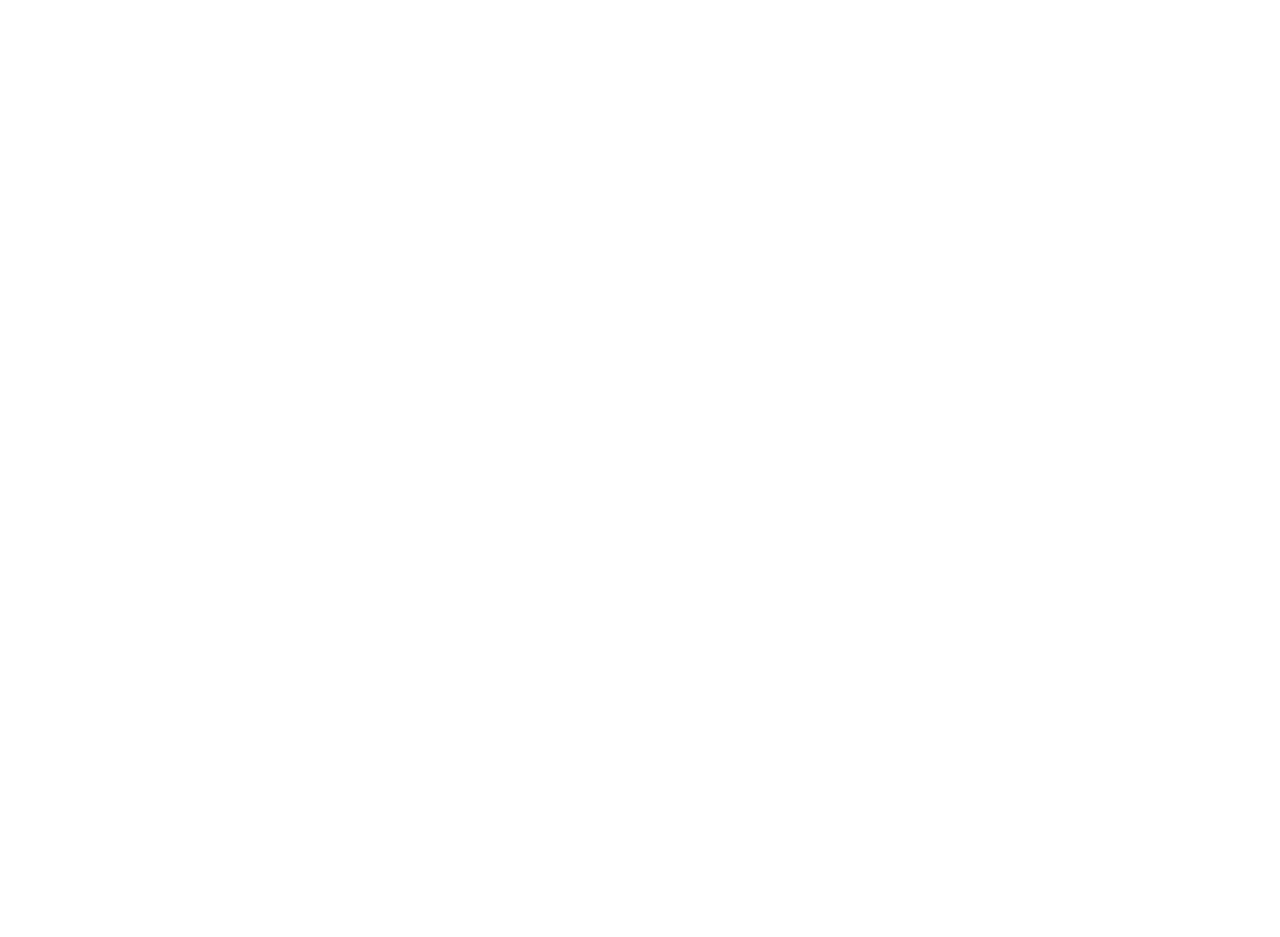
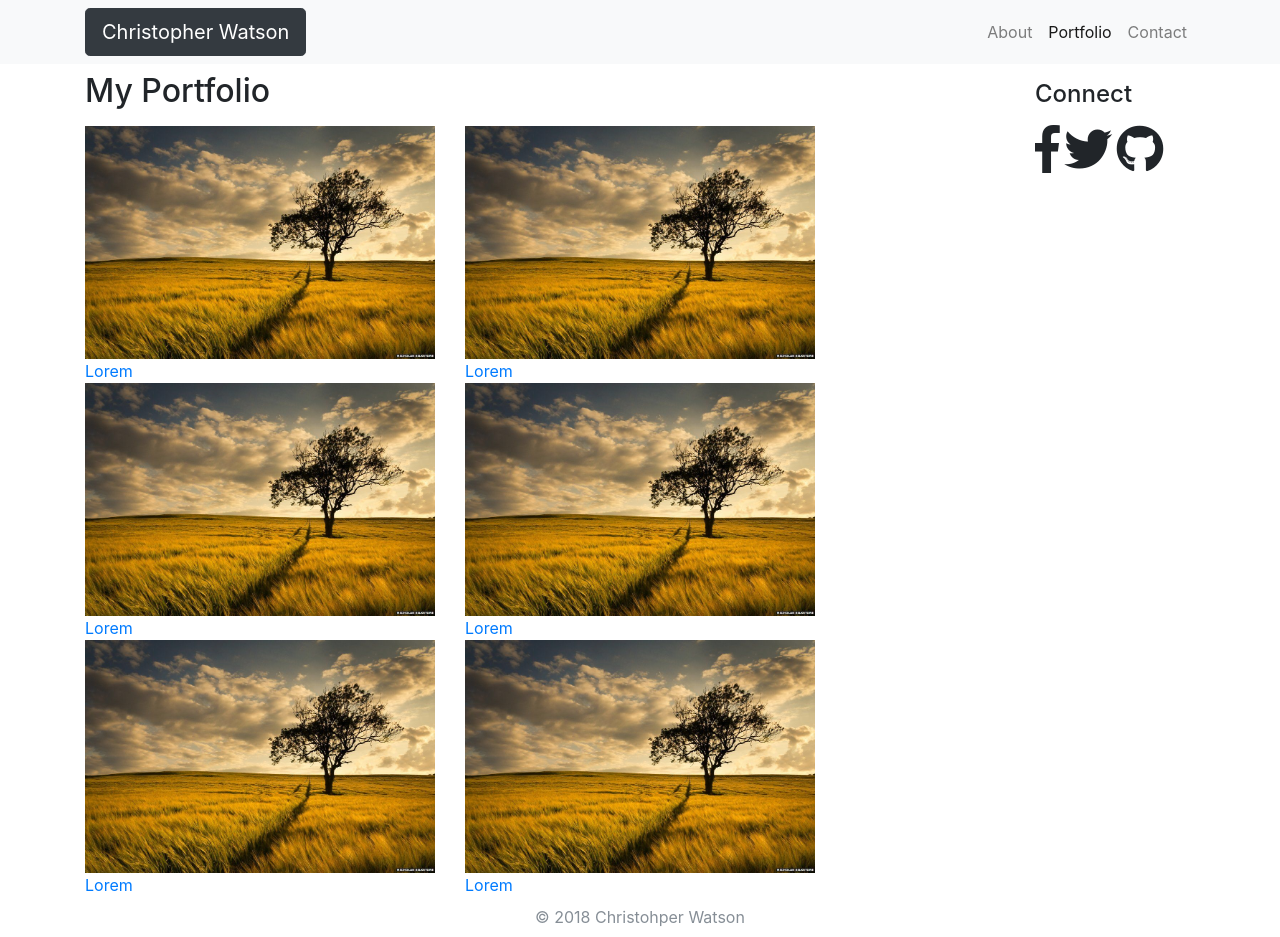
Before and after one commit to christopher-watson/Bootstrap-Portfolio, a plain HTML site: page portfolio.html in a window 1280 px wide. Before the commit the page ends 800 px from the top, so only its background shows below. Drawn offline with nearby package versions, Linux system fonts and the light colour scheme.

Commit message:
contact and portfolio

```diff
--- a/contact.html
+++ b/contact.html
@@ -0,0 +1,80 @@
+<!doctype html>
+<html lang="en">
+  <head>
+    <title>Bootstrap-Portfolio</title>
+    <meta charset="utf-8">
+    <meta name="viewport" content="width=device-width, initial-scale=1, shrink-to-fit=no">
+    <link href="https://use.fontawesome.com/releases/v5.0.6/css/all.css" rel="stylesheet">
+    <link rel="stylesheet" href="https://maxcdn.bootstrapcdn.com/bootstrap/4.0.0-beta.2/css/bootstrap.min.css">
+  </head>
+  <body>
+
+    <script src="https://code.jquery.com/jquery-3.2.1.slim.min.js"></script>
+    <script src="https://cdnjs.cloudflare.com/ajax/libs/popper.js/1.12.3/umd/popper.min.js"></script>
+    <script src="https://maxcdn.bootstrapcdn.com/bootstrap/4.0.0-beta.2/js/bootstrap.min.js"></script>
+
+    <!-- HEADER -->
+    <nav class="navbar navbar-expand-lg navbar-light bg-light">
+      <div class="container">
+        <a class="btn btn-dark btn-lg" href="./index.html">Christopher Watson</a>
+        <button class="navbar-toggler" type="button" data-toggle="collapse" data-target="#navbarNavAltMarkup" aria-controls="navbarNavAltMarkup" aria-expanded="false" aria-label="Toggle navigation">
+          <span class="navbar-toggler-icon"></span>
+        </button>
+        <div class="collapse navbar-collapse" id="navbarNavAltMarkup">
+          <div class="navbar-nav ml-auto">
+            <a class="nav-item nav-link dropdown ml-auto" href="./index.html">About</a>
+            <a class="nav-item nav-link dropdown ml-auto" href="./portfolio.html">Portfolio</a>
+            <a class="nav-item nav-link dropdown ml-auto active" href="./contact.html">Contact<span class="sr-only">(current)</span></a>
+          </div>
+        </div>
+      </div>
+    </nav>
+
+    <!-- CONTENT -->
+    <div class="container">
+      <div class="row">
+        <div class="col-md-8 mt-2">
+          <h2>Contact Me</h2>
+          <div class="row">
+            <div class="col-md-12 mt-2">
+              <div class="form-group">
+                  <label for="usr">Name:</label>
+                  <input type="text" class="form-control" id="name" placeholder="John Smith">
+                </div>
+                <div class="form-group">
+                  <label for="email">Email:</label>
+                  <input type="email" class="form-control" id="email" placeholder="johnsmith@gmail.com">
+                </div>
+                <div class="form-group">
+                  <label for="textarea">Message:</label>
+                  <textarea class="form-control" rows="5" id="textarea" placeholder="Type your message here..."></textarea>
+                </div>
+                <button type="button" class="btn btn-secondary">Submit</button>
+            </div>
+          </div>
+        </div>
+        <div class="col-md-2 ml-auto mt-2">
+          <div class="row">
+            <div class="col-md-12 mt-2">
+              <h4>Connect</h4>
+            </div>
+          </div>
+          <div class="row">
+            <div class="col-md-12 mt-2">
+              <i class="fab fa-facebook-f fa-3x"></i>
+              <i class="fab fa-twitter fa-3x"></i>
+              <i class="fab fa-github fa-3x"></i>
+            </div>
+          </div>
+        </div>
+      </div>
+    </div>
+
+    <!-- FOOTER -->
+    <footer class="footer">
+      <div class="container text-center mt-2 mb-2">
+        <span class="text-muted">&copy; 2018 Christohper Watson</span>
+      </div>
+    </footer>
+  </body>
+</html>
--- a/portfolio.html
+++ b/portfolio.html
@@ -0,0 +1,91 @@
+<!doctype html>
+<html lang="en">
+  <head>
+    <title>Bootstrap-Portfolio</title>
+    <meta charset="utf-8">
+    <meta name="viewport" content="width=device-width, initial-scale=1, shrink-to-fit=no">
+    <link href="https://use.fontawesome.com/releases/v5.0.6/css/all.css" rel="stylesheet">
+    <link rel="stylesheet" href="https://maxcdn.bootstrapcdn.com/bootstrap/4.0.0-beta.2/css/bootstrap.min.css">
+  </head>
+  <body>
+
+    <script src="https://code.jquery.com/jquery-3.2.1.slim.min.js"></script>
+    <script src="https://cdnjs.cloudflare.com/ajax/libs/popper.js/1.12.3/umd/popper.min.js"></script>
+    <script src="https://maxcdn.bootstrapcdn.com/bootstrap/4.0.0-beta.2/js/bootstrap.min.js"></script>
+
+    <!-- HEADER -->
+    <nav class="navbar navbar-expand-lg navbar-light bg-light">
+      <div class="container">
+        <a class="btn btn-dark btn-lg" href="./index.html">Christopher Watson</a>
+        <button class="navbar-toggler" type="button" data-toggle="collapse" data-target="#navbarNavAltMarkup" aria-controls="navbarNavAltMarkup" aria-expanded="false" aria-label="Toggle navigation">
+          <span class="navbar-toggler-icon"></span>
+        </button>
+        <div class="collapse navbar-collapse" id="navbarNavAltMarkup">
+          <div class="navbar-nav ml-auto">
+            <a class="nav-item nav-link dropdown ml-auto" href="./index.html">About</a>
+            <a class="nav-item nav-link dropdown ml-auto active" href="./portfolio.html">Portfolio <span class="sr-only">(current)</span></a>
+            <a class="nav-item nav-link dropdown ml-auto" href="./contact.html">Contact</a>
+          </div>
+        </div>
+      </div>
+    </nav>
+
+    <!-- CONTENT -->
+    <div class="container">
+      <div class="row">
+        <div class="col-md-8 mt-2">
+          <h2>My Portfolio</h2>
+          <div class="row">
+            <div class="col-md-6 mt-2">
+              <div class="imagebox">
+                <a href="#">
+                  <img src="./images/tree.jpg"  class="category-banner img-responsive" style="width: 100%"><span class="imagebox-desc">Lorem</span>
+                </a>
+                <a href="#">
+                  <img src="./images/tree.jpg"  class="category-banner img-responsive" style="width: 100%"><span class="imagebox-desc">Lorem</span>
+                </a>
+                <a href="#">
+                  <img src="./images/tree.jpg"  class="category-banner img-responsive" style="width: 100%"><span class="imagebox-desc">Lorem</span>
+                </a>
+              </div>
+            </div>
+            <div class="col-md-6 mt-2">
+              <div class="imagebox">
+                  <a href="#">
+                    <img src="./images/tree.jpg"  class="category-banner img-responsive" style="width: 100%"><span class="imagebox-desc">Lorem</span>
+                  </a>
+                  <a href="#">
+                    <img src="./images/tree.jpg"  class="category-banner img-responsive" style="width: 100%"><span class="imagebox-desc">Lorem</span>
+                  </a>
+                  <a href="#">
+                    <img src="./images/tree.jpg"  class="category-banner img-responsive" style="width: 100%"><span class="imagebox-desc">Lorem</span>
+                  </a>
+                </div>
+            </div>
+          </div>
+        </div>
+        <div class="col-md-2 ml-auto mt-2">
+          <div class="row">
+            <div class="col-md-12 mt-2">
+              <h4>Connect</h4>
+            </div>
+          </div>
+          <div class="row">
+            <div class="col-md-12 mt-2">
+              <i class="fab fa-facebook-f fa-3x"></i>
+              <i class="fab fa-twitter fa-3x"></i>
+              <i class="fab fa-github fa-3x"></i>
+            </div>
+          </div>
+        </div>
+      </div>
+    </div>
+
+    <!-- FOOTER -->
+    <footer class="footer">
+      <div class="container text-center mt-2 mb-2">
+        <span class="text-muted">&copy; 2018 Christohper Watson</span>
+      </div>
+    </footer>
+  </body>
+</html>
```
Also changed, not shown: index.html (+1 -1 lines), images/tree.jpg (added).
